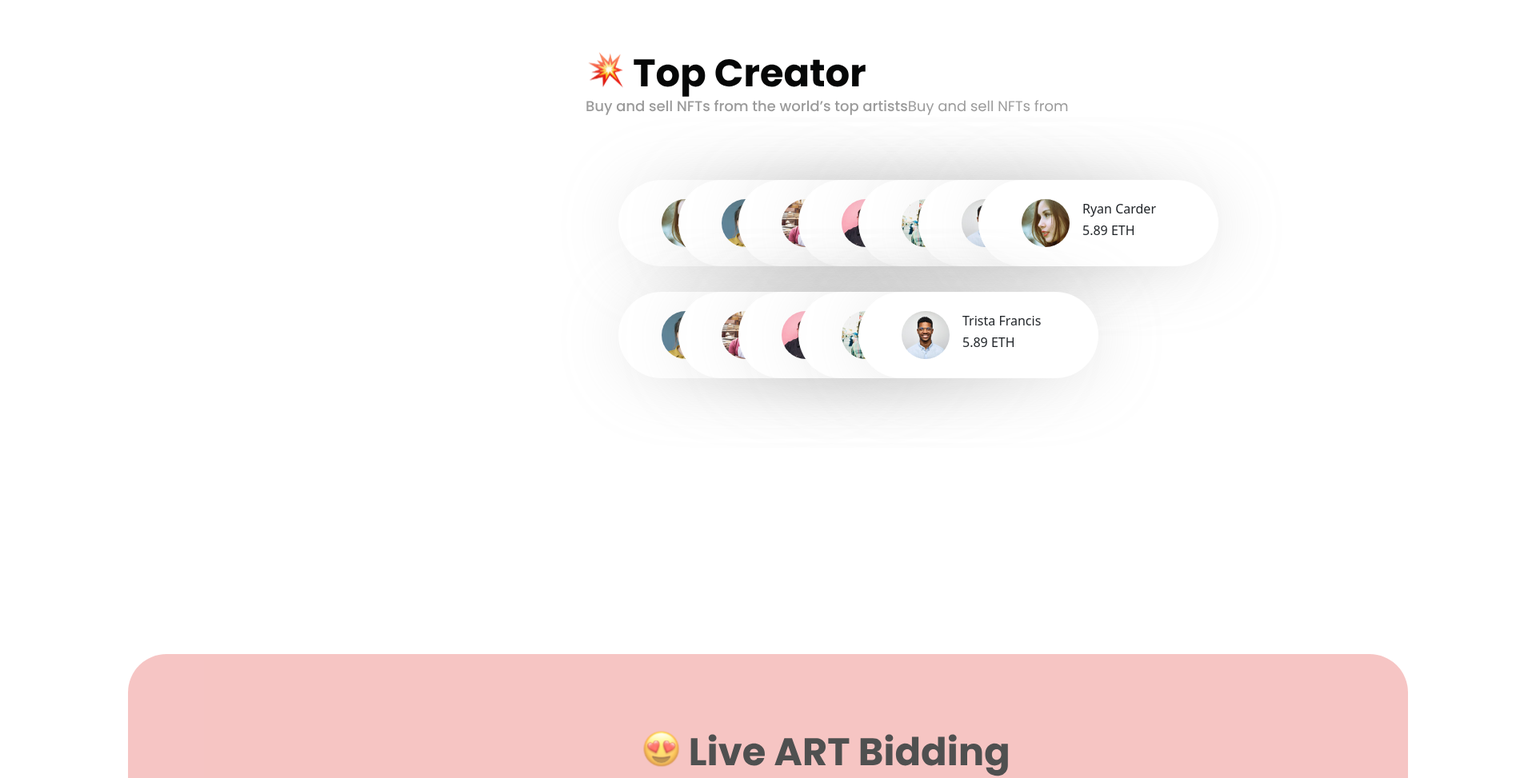
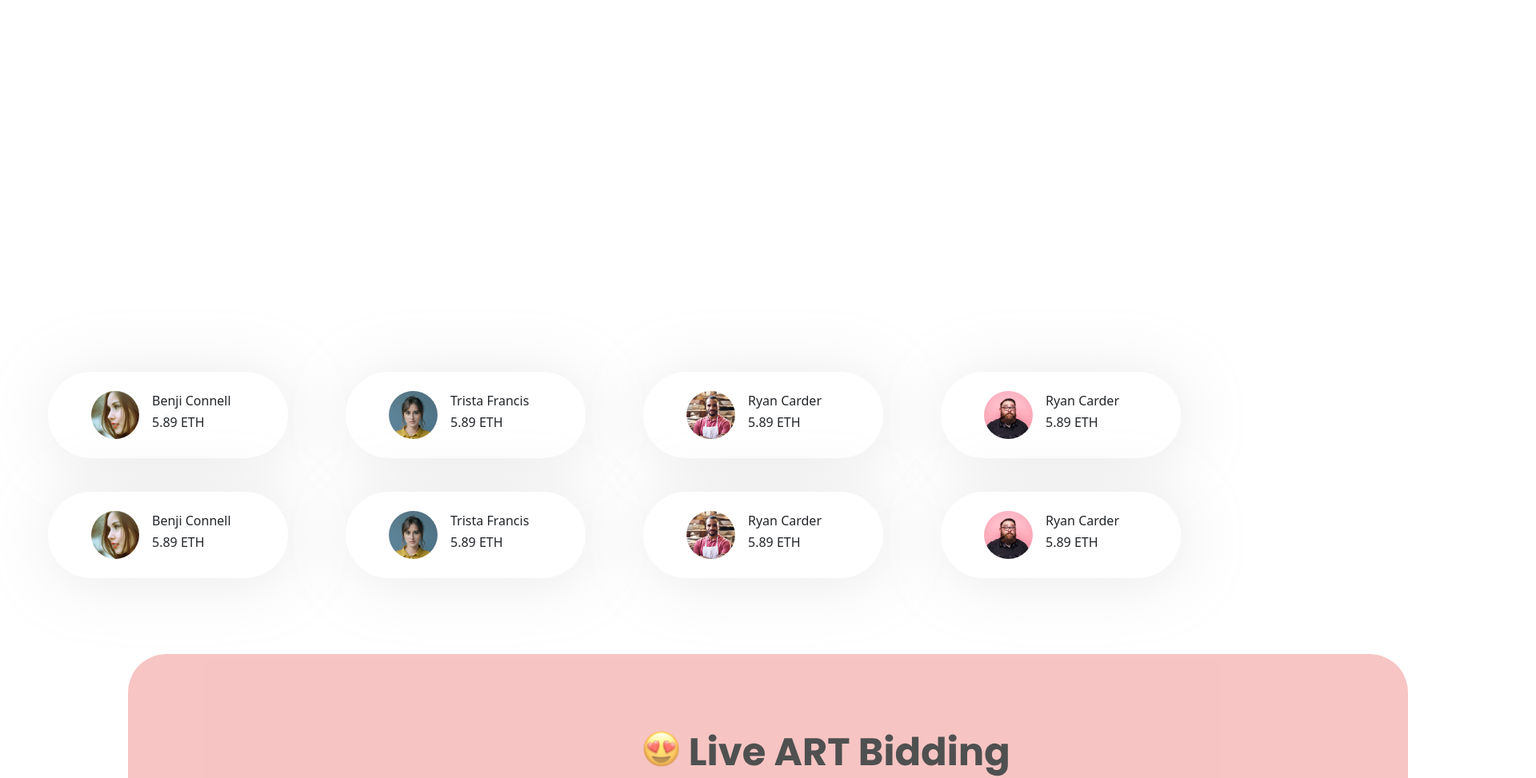
Before and after one commit to SamaMansour/nft-marketplace-private, a React (Create React App) app: page / in a window 1280 px wide. Shown: the part 700-1673 px from the top of the page at 80% size, 1920 px wide, since content can reach past the window. Built offline with nearby package versions, Linux system fonts and the light colour scheme.

Commit message:
Fix landing page sections

```diff
--- a/src/app/assets/data/data.ts
+++ b/src/app/assets/data/data.ts
@@ -14,6 +14,8 @@ import ava03 from "../images/ava-03.png";
 import ava04 from "../images/ava-04.png";
 import ava05 from "../images/ava-05.png";
 import ava06 from "../images/ava-06.png";
+import profile01 from "../images/profile-01.png";
+import profile02 from "../images/profile-02.png"
 
 export const NFT__DATA = [
   {
@@ -252,3 +254,12 @@ export const SELLER__DATA = [
     twitUrl: "#",
   },
 ];
+
+export const Collections__DATA = [
+  {
+    id: "01",
+    title : "Nft Art 3d",
+    desc: "Created by Tianna Moore",
+    profileImage: ""
+  }
+];
--- a/src/app/components/ui/ExploreArt/ExploreArt.scss
+++ b/src/app/components/ui/ExploreArt/ExploreArt.scss
@@ -94,6 +94,7 @@ $color_4: #343444;
 
 	width: 149px;
 	height: 56px;
+	margin-left: 1000px;
 
 	/* White */
 
@@ -109,3 +110,23 @@ $color_4: #343444;
 	order: 1;
 	flex-grow: 0;
 }
+
+.row-frame {
+	/* Auto layout */
+
+	display: flex;
+	flex-direction: row;
+	align-items: flex-start;
+	padding: 0px;
+	gap: 32px;
+
+	width: 1600px;
+	height: 610px;
+
+
+	/* Inside auto layout */
+
+	flex: none;
+	order: 0;
+	flex-grow: 0;
+}
--- a/src/app/components/ui/ExploreArt/ExploreArt.tsx
+++ b/src/app/components/ui/ExploreArt/ExploreArt.tsx
@@ -24,18 +24,27 @@ const ExploreArt = () => {
             <div>
               <img src={ExploreTitle} />
               <img src={ExploreSubtitle} />
-              <span>
+
                 <button className="explore-btn" onClick={routeMarket}>Explore more</button>
-              </span>
+
             </div>
           </Col>
-          <Row>
+          <div className="row-frame" style={{marginTop:'2670px'}}>
           {NFT__DATA.slice(0, 4).map((item) => (
-            <Col lg="8" md="6" sm="3" xs="3" key={item.id} class="col-md-5 col-md-offset-12">
+            <Col lg="2" md="6" sm="3" xs="3" key={item.id} class="col-md-5 col-md-offset-12">
               <NftCard key={item.id} item={item} />
             </Col>
+
           ))}
-          </Row>
+          </div>
+          <div className="row-frame" style={{marginTop:'3200px'}}>
+          {NFT__DATA.slice(4, 8).map((item) => (
+            <Col lg="2" md="6" sm="3" xs="3" key={item.id} class="col-md-5 col-md-offset-12">
+              <NftCard key={item.id} item={item} />
+            </Col>
+
+          ))}
+          </div>
         </Row>
       </Container>
     </section>
--- a/src/app/components/ui/SellerSection/SellerSection.scss
+++ b/src/app/components/ui/SellerSection/SellerSection.scss
@@ -1,10 +1,11 @@
 
 .seller-section{
-	position: absolute;
+	position: relative;
 	width: 100%;
 	height: 459px;
-	left: -2459px;
-  bottom: 989px;
+	left:20px;
+	right: 200px;
+	margin-right: 0px;
 
 }
 .single__seller-card{
@@ -27,9 +28,18 @@
 
 
 .seller__section-title {
-	h3 {
-		color: #000;
-	}
+	display: flex;
+	flex-direction: column;
+	justify-content: center;
+	align-items: center;
+	padding: 0px;
+	gap: 16px;
+  left:-1300px;
+	bottom: 200px;
+	position: relative;
+	width: 604px;
+	height: 115px;
+
 }
 .seller__img {
 	position: absolute;
@@ -62,3 +72,19 @@
     font-size: 0.8rem !important;
   }
 }
+
+.row-frame{
+
+	display: flex;
+	flex-direction: row;
+	align-items: flex-start;
+	padding: 0px;
+	gap: 64px;
+
+	position: absolute;
+	left: 2000;
+	right: 0%;
+	top: 0%;
+	bottom: 158.7%;
+	margin-top: 50px;
+}
--- a/src/app/components/ui/SellerSection/SellerSection.tsx
+++ b/src/app/components/ui/SellerSection/SellerSection.tsx
@@ -10,17 +10,16 @@ const SellerSection = () => {
     <section className="seller-section">
       <Container>
         <Row>
-          <Col lg="12" className="mb-5">
             <div className="seller__section-title">
               <img src={TopCreator} />
               <img src={SellerSectionSubtitle}/>
             </div>
-            </Col>
 
-          {SELLER__DATA.map((item) => (
+          <div className="row-frame">
+          {SELLER__DATA.slice(0, 4).map((item) => (
             <>
-            <Col lg="1" xs="6" md="4" key={item.id} class="col-md-48 col-md-offset-64">
-            <div className="single__seller-card" style={{ marginLeft:'40px'}}>
+
+            <div className="single__seller-card col-md-5 col-md-offset-2" style={{ marginLeft:'40px'}}>
               <div >
                 <img src={item.sellerImg} alt=""  style={{borderRadius:'50%'}}/>
               </div>
@@ -30,10 +29,30 @@ const SellerSection = () => {
                 <h6>{item.currentBid} ETH</h6>
               </div>
             </div>
-          </Col>
+
 
             </>
           ))}
+          </div>
+          <div className="row-frame" style={{marginTop:'200px'}}>
+          {SELLER__DATA.slice(0, 4).map((item) => (
+            <>
+
+            <div className="single__seller-card col-md-5 col-md-offset-2" style={{ marginLeft:'40px'}}>
+              <div >
+                <img src={item.sellerImg} alt=""  style={{borderRadius:'50%'}}/>
+              </div>
+
+              <div className="seller__content">
+                <h6>{item.sellerName}</h6>
+                <h6>{item.currentBid} ETH</h6>
+              </div>
+            </div>
+
+
+            </>
+          ))}
+          </div>
         </Row>
       </Container>
     </section>
--- a/src/app/pages/Home.tsx
+++ b/src/app/pages/Home.tsx
@@ -10,12 +10,11 @@ const Home = () => {
   return (
     <>
     <HeroSection />
-    <div className='trending-artists'>
-      <SellerSection />
-    </div>
+    <SellerSection />
+
     <ExploreArt/>
     <LiveArt/>
-    <StepSection/>
+    {/* <StepSection/> */}
     </>
   )
 }
--- a/src/app/styles/home.scss
+++ b/src/app/styles/home.scss
@@ -1,7 +1,7 @@
 .trending-artists{
-  position: relative;
+  position: absolute;
   height: 459px;
-  width: 5000px;
-  left: 1250px;
+  width: 100%;
+  left: 200px;
   top: 637px;
 }
```
Also changed, not shown: src/app/assets/images/profile-01.png (added), src/app/assets/images/profile-02.png (added).
